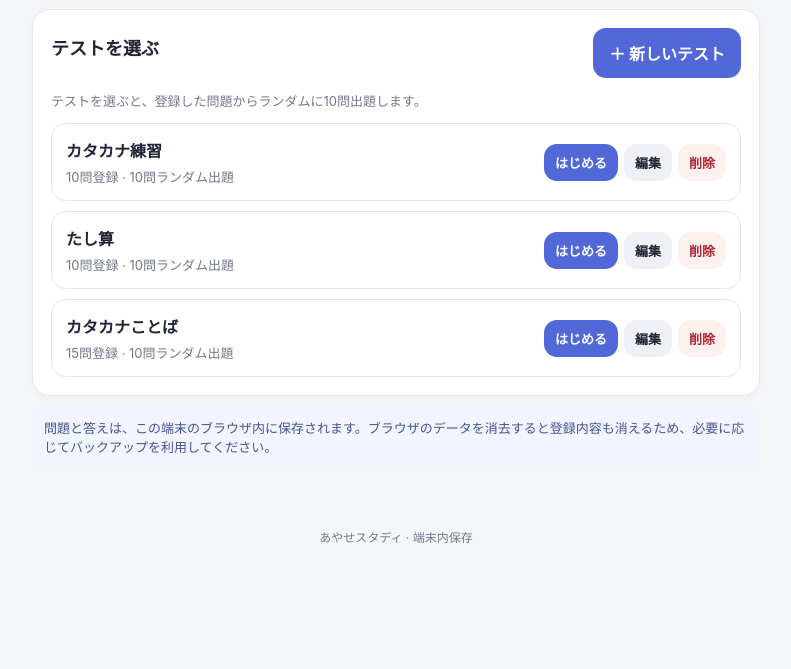
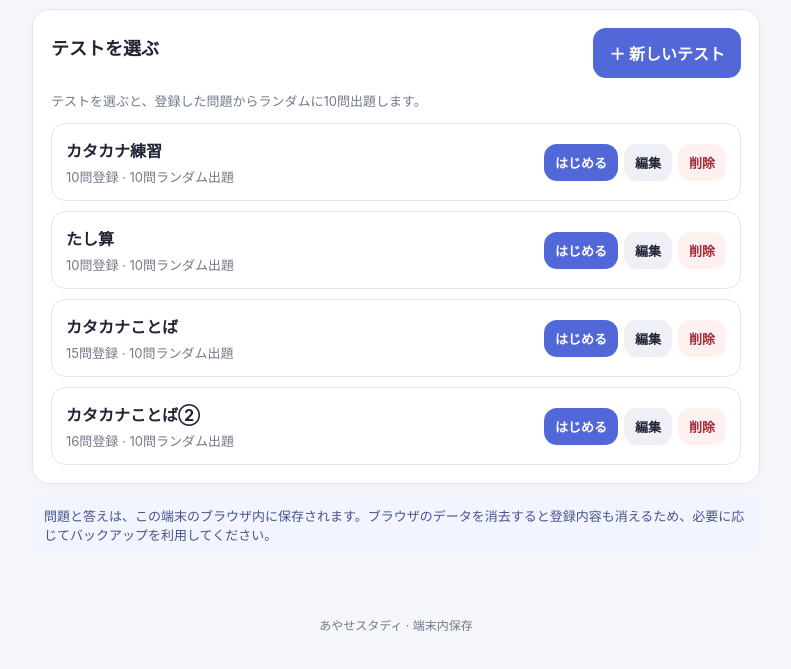
Before and after one commit to hiyori45/ayase-study, a plain HTML site: page index.html in a window 1280 px wide. Shown: the part 71-740 px from the top of the page, without its empty margins (244-1035 px from the left). Drawn offline with Linux system fonts and the light colour scheme.

Commit message:
Add second katakana vocabulary test

```diff
--- a/index.html
+++ b/index.html
@@ -106,7 +106,8 @@ const KEY='ayase-study-tests-v1';
 const sample=[
  {id:'sample-kana',name:'カタカナ練習',questions:[['あさ','アサ'],['いぬ','イヌ'],['うみ','ウミ'],['えき','エキ'],['おに','オニ'],['かさ','カサ'],['くるま','クルマ'],['さかな','サカナ'],['すいか','スイカ'],['ねこ','ネコ']]},
  {id:'sample-math',name:'たし算',questions:[['3＋5','8'],['7＋2','9'],['4＋4','8'],['6＋3','9'],['2＋5','7'],['8＋1','9'],['5＋5','10'],['9＋2','11'],['6＋6','12'],['7＋4','11']]},
- {id:'sample-katakana-words',name:'カタカナことば',questions:[['めろん','メロン'],['きゃべつ','キャベツ'],['こーひー','コーヒー'],['ばなな','バナナ'],['とまと','トマト'],['れもん','レモン'],['ぱん','パン'],['けーき','ケーキ'],['すーぷ','スープ'],['らいおん','ライオン'],['ぱんだ','パンダ'],['てれび','テレビ'],['ぼーる','ボール'],['すいか','スイカ'],['ちーず','チーズ']]}
+ {id:'sample-katakana-words',name:'カタカナことば',questions:[['めろん','メロン'],['きゃべつ','キャベツ'],['こーひー','コーヒー'],['ばなな','バナナ'],['とまと','トマト'],['れもん','レモン'],['ぱん','パン'],['けーき','ケーキ'],['すーぷ','スープ'],['らいおん','ライオン'],['ぱんだ','パンダ'],['てれび','テレビ'],['ぼーる','ボール'],['すいか','スイカ'],['ちーず','チーズ']]},
+ {id:'sample-katakana-words-2',name:'カタカナことば②',questions:[['てにす','テニス'],['えぷろん','エプロン'],['ゆにほーむ','ユニホーム'],['くれよん','クレヨン'],['はんかち','ハンカチ'],['ほっとどっぐ','ホットドッグ'],['らいおん','ライオン'],['ねくたい','ネクタイ'],['わに','ワニ'],['あひる','アヒル'],['けちゃっぷ','ケチャップ'],['きゃべつ','キャベツ'],['みるく','ミルク'],['らっぱ','ラッパ'],['しゃつ','シャツ'],['めろん','メロン']]}
 ];
 let tests=loadTests(), editingId=null, currentSet=null, quizQuestions=[], quizIndex=0, lastSetId=null;
 const $=id=>document.getElementById(id);
```
